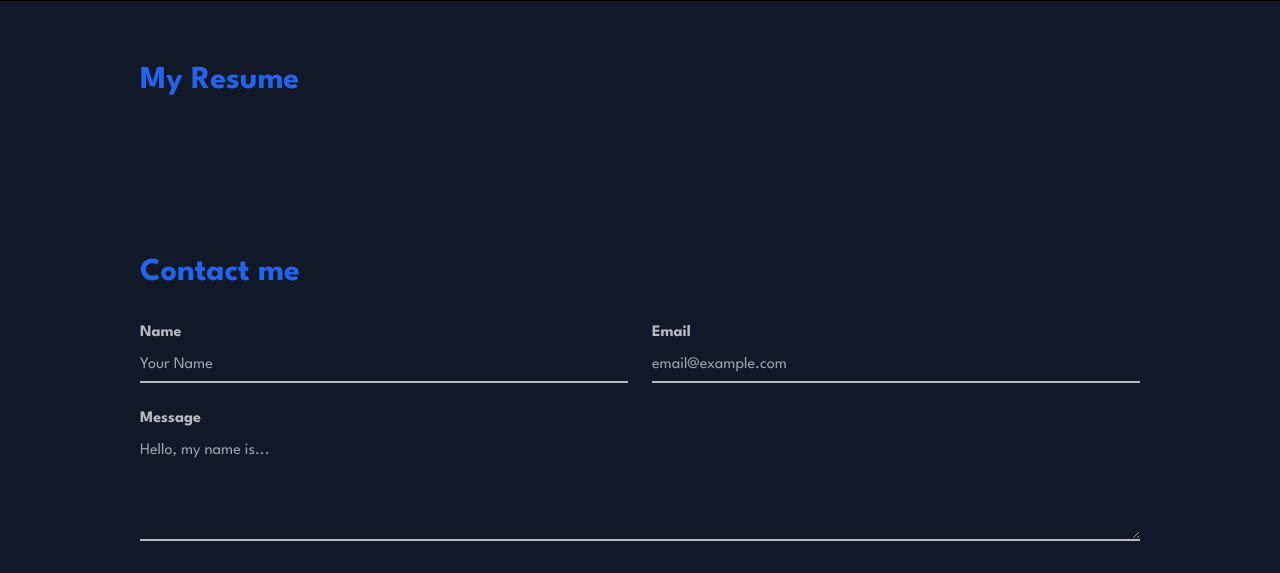
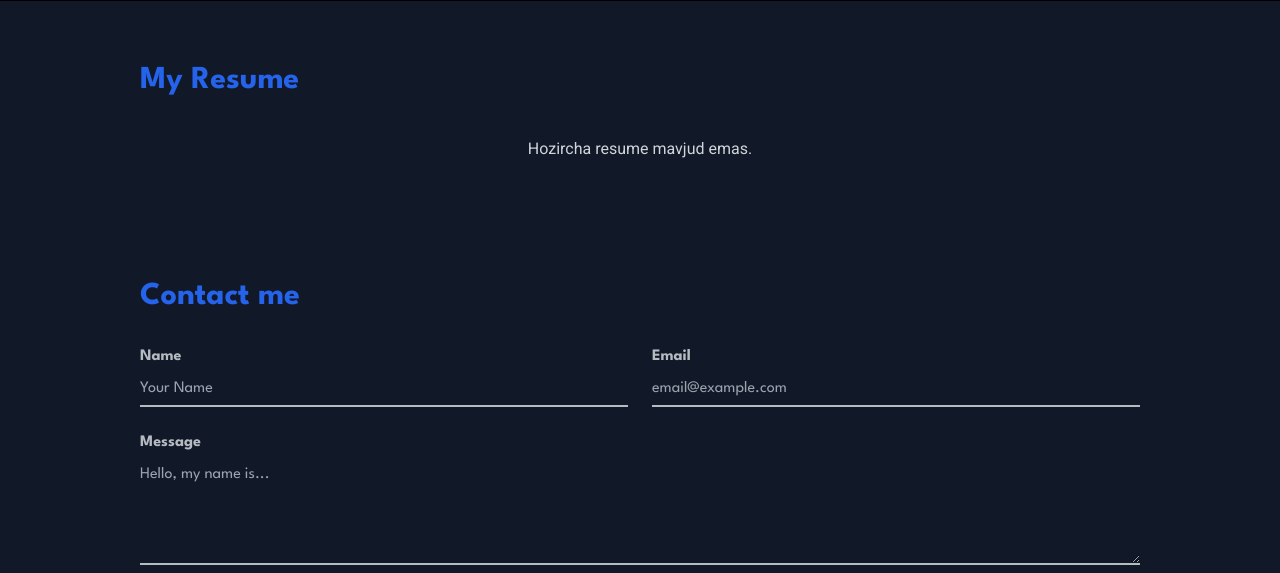
Before and after one commit to ShodiyorbekQambaraliyev/my-portfolio, a Django app: page /contact/ in a window 1280 px wide. Shown: the part 579-1152 px from the top of the page. Run offline with Django 5.2, Linux system fonts and the light colour scheme; data comes from the database, SQL or seed files in the repository; some libraries are stand-ins or nearby versions.

Commit message:
bazi qodlar ozgardii va xotoliklar togirlandiii

```diff
--- a/portfolio/templates/contact.html
+++ b/portfolio/templates/contact.html
@@ -36,8 +36,9 @@
                         class="inline-block ml-3 px-4 py-3 border border-gray-300 rounded-lg text-gray-700 hover:bg-gray-50">
                         Ko'rish
                     </a>
-                    <a href="{% url 'download_resume' item.pk %}">Yuklab olish</a>
                 </div>
+                {% empty %}
+                <p class="text-gray-300">Hozircha resume mavjud emas.</p>
                 {% endfor %}
             </div>
         </div>
```
